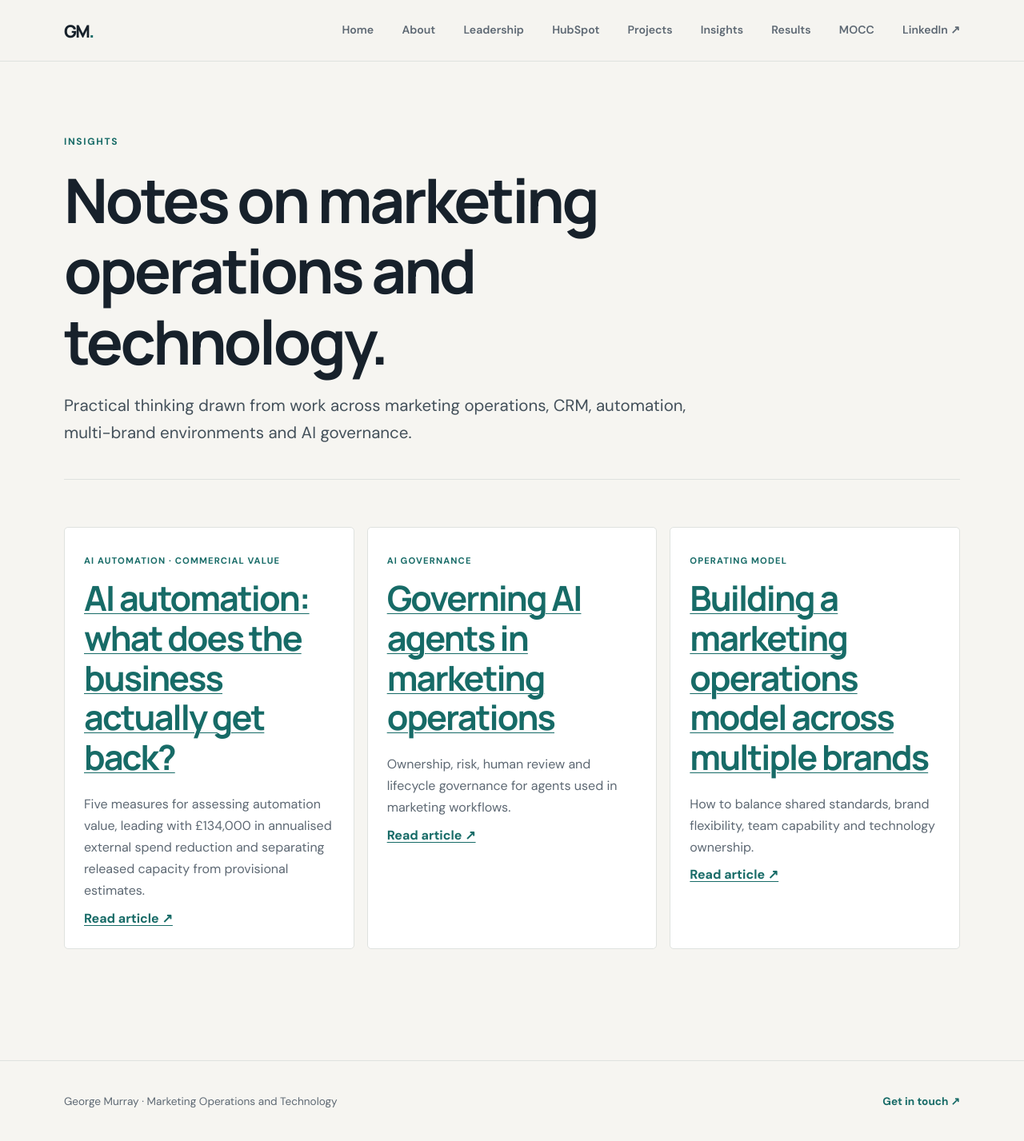
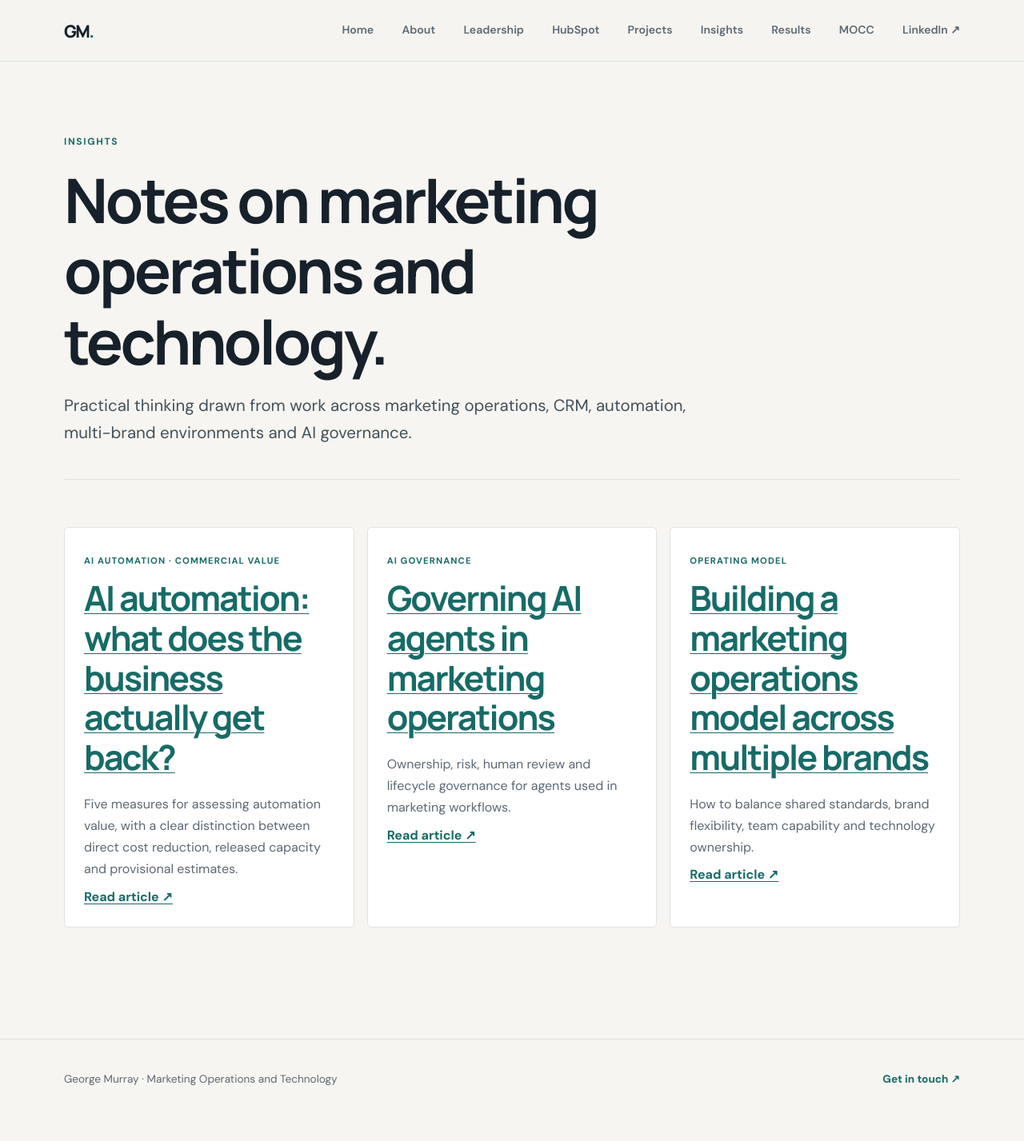
Before and after one commit to georgefwmurray/Marketing-Operations-Control-Centre, a Jekyll site: the page built from insights.md, in a window 1280 px wide. Shown: the whole page at 80% size. Built offline with Jekyll 4.4.1, drawn with Linux system fonts in a browser that asks for light colours; after the commit the page ends 1400 px from its top, so only the background shows below that.

Commit message:
Align insights index with public disclosure approach

```diff
--- a/insights.md
+++ b/insights.md
@@ -12,7 +12,7 @@ permalink: /insights/
 </section>
 <section class="content-section">
   <div class="cards">
-    <article class="card"><p class="kicker">AI automation · Commercial value</p><h2><a href="{{ '/insights/measuring-the-business-value-of-ai-automation/' | relative_url }}">AI automation: what does the business actually get back?</a></h2><p>Five measures for assessing automation value, leading with £134,000 in annualised external spend reduction and separating released capacity from provisional estimates.</p><p class="section-cta"><a href="{{ '/insights/measuring-the-business-value-of-ai-automation/' | relative_url }}">Read article ↗</a></p></article>
+    <article class="card"><p class="kicker">AI automation · Commercial value</p><h2><a href="{{ '/insights/measuring-the-business-value-of-ai-automation/' | relative_url }}">AI automation: what does the business actually get back?</a></h2><p>Five measures for assessing automation value, with a clear distinction between direct cost reduction, released capacity and provisional estimates.</p><p class="section-cta"><a href="{{ '/insights/measuring-the-business-value-of-ai-automation/' | relative_url }}">Read article ↗</a></p></article>
     <article class="card"><p class="kicker">AI governance</p><h2><a href="{{ '/insights/governing-ai-agents-marketing-operations/' | relative_url }}">Governing AI agents in marketing operations</a></h2><p>Ownership, risk, human review and lifecycle governance for agents used in marketing workflows.</p><p class="section-cta"><a href="{{ '/insights/governing-ai-agents-marketing-operations/' | relative_url }}">Read article ↗</a></p></article>
     <article class="card"><p class="kicker">Operating model</p><h2><a href="{{ '/insights/multi-brand-marketing-operations-operating-model/' | relative_url }}">Building a marketing operations model across multiple brands</a></h2><p>How to balance shared standards, brand flexibility, team capability and technology ownership.</p><p class="section-cta"><a href="{{ '/insights/multi-brand-marketing-operations-operating-model/' | relative_url }}">Read article ↗</a></p></article>
   </div>
```
